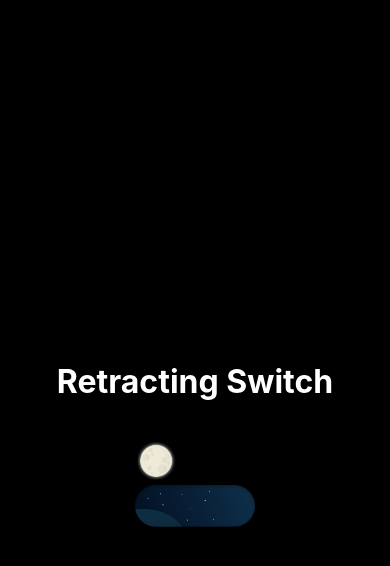
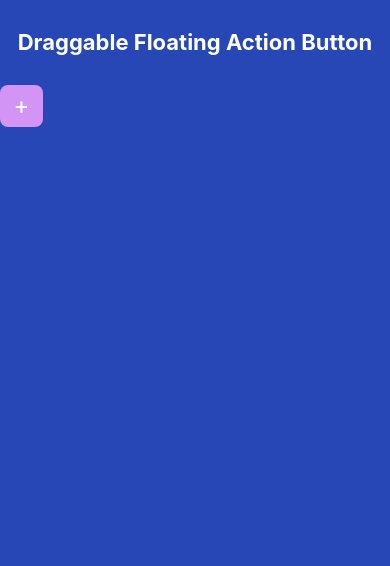
Before and after one commit to anirudhj2000/ExpoSnippets, a React Native app: screen / in a window 390 px wide. Shown: the top 566 px of the page. Built offline with nearby package versions, Linux system fonts and the light colour scheme.

Commit message:
config and setup changes

```diff
--- a/App.js
+++ b/App.js
@@ -1,13 +1,14 @@
 import { StatusBar } from "expo-status-bar";
 import { StyleSheet, Text, View } from "react-native";
 import RetractingSwitchDemo from "./src/screens/retractingSwitchDemo";
+import FloatingActionButtonDemo from "./src/screens/floatingActionMenuDemo";
 import { GestureHandlerRootView } from "react-native-gesture-handler";
 
 export default function App() {
   return (
     <GestureHandlerRootView style={{ flex: 1 }}>
       <View style={styles.container}>
-        <RetractingSwitchDemo />
+        <FloatingActionButtonDemo />
       </View>
     </GestureHandlerRootView>
   );
--- a/package.json
+++ b/package.json
@@ -9,12 +9,14 @@
     "web": "expo start --web"
   },
   "dependencies": {
+    "@expo/vector-icons": "^13.0.0",
     "expo": "~49.0.15",
     "expo-status-bar": "~1.6.0",
     "react": "18.2.0",
     "react-native": "0.72.6",
+    "react-native-gesture-handler": "~2.12.0",
     "react-native-reanimated": "~3.3.0",
-    "react-native-gesture-handler": "~2.12.0"
+    "expo-linear-gradient": "~12.3.0"
   },
   "devDependencies": {
     "@babel/core": "^7.20.0"
```
